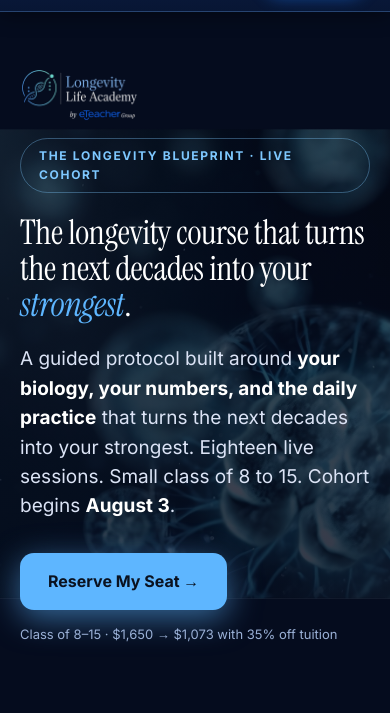
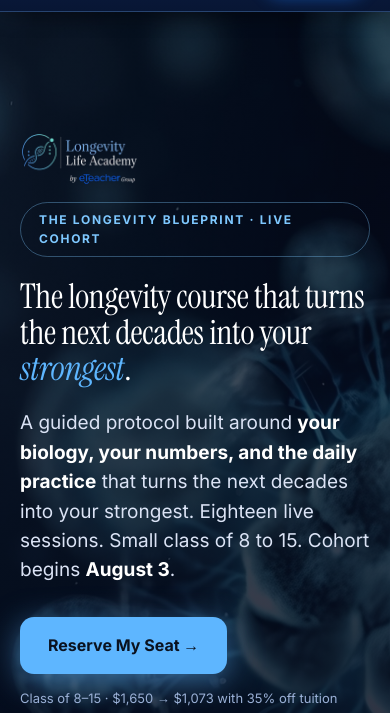
Before and after one commit to gitteromri-ux/lla-promo-emails, a plain HTML site: page lp/index.html in a window 390 px wide. Shown: the part 61-774 px from the top of the page. Drawn offline with Linux system fonts and the light colour scheme.

Commit message:
v8.9: fix cut title (hero padding-top 160px), real bg images, promo centered

```diff
--- a/lp/index.html
+++ b/lp/index.html
@@ -20,9 +20,9 @@
 
   /* HERO · cells only */
   .hero{position:relative;overflow:hidden;background:#050c1e}
-  .hero-bg{position:absolute;inset:0;background-image:url('../assets/hero/lp1-cells-zoomedout.jpg');background-size:cover;background-position:center;background-repeat:no-repeat;background-color:#050C22;opacity:1}
+  .hero-bg{position:absolute;inset:0;background-image:url('../assets/hero/lp1-cells-wide.jpg');background-size:cover;background-position:center;background-repeat:no-repeat;background-color:#050C22;opacity:1}
   .hero-bg::after{content:"";position:absolute;inset:0;background:linear-gradient(90deg,rgba(5,12,30,.85) 0%,rgba(5,12,30,.55) 55%,rgba(5,12,30,.15) 100%)}
-  .hero-inner{position:relative;max-width:1200px;margin:0 auto;padding:100px 24px 110px;display:grid;grid-template-columns:1fr}
+  .hero-inner{position:relative;max-width:1200px;margin:0 auto;padding:160px 24px 110px;display:grid;grid-template-columns:1fr}
   .hero-copy{max-width:640px}
   .hero-wordmark{display:block;height:82px;width:auto;margin-bottom:24px;opacity:.98}
   .eyebrow{display:inline-block;padding:8px 18px;border:1px solid rgba(126,200,255,.35);border-radius:999px;font-size:12px;font-weight:700;letter-spacing:.14em;color:#7EC8FF;text-transform:uppercase;margin-bottom:22px}
@@ -80,7 +80,7 @@
   footer .fine{grid-column:1/-1;border-top:1px solid rgba(126,200,255,.15);padding-top:20px;margin-top:20px;color:#7d8aab;font-size:12px}
 
   @media (max-width:820px){
-    .hero-inner{padding:56px 20px 72px}
+    .hero-inner{padding:120px 20px 72px}
     .hero-copy{max-width:100%}
     .hero-bg::after{background:linear-gradient(180deg,rgba(5,12,30,.65) 0%,rgba(5,12,30,.85) 100%)}
     .grid-3{grid-template-columns:1fr}
```
Also changed, not shown: lp/dark.html (+2 -2 lines).
